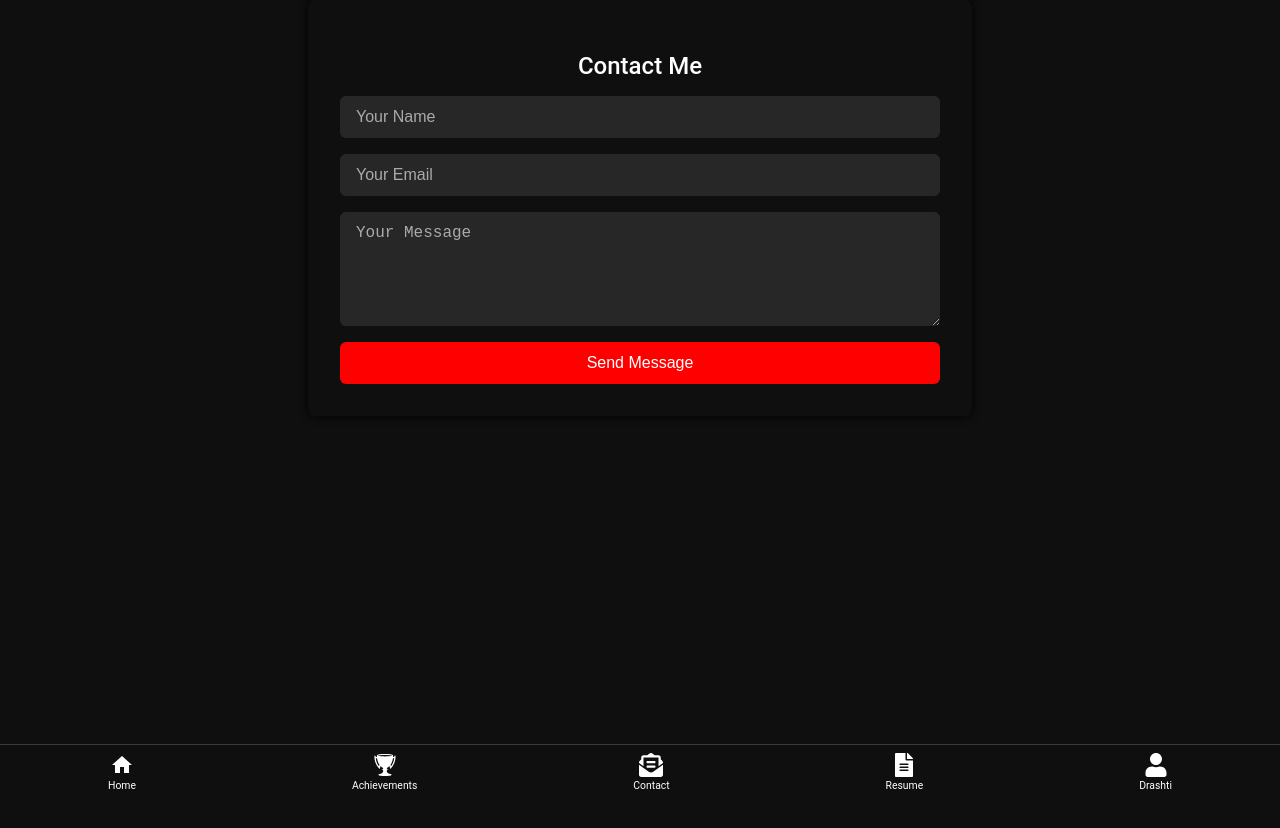
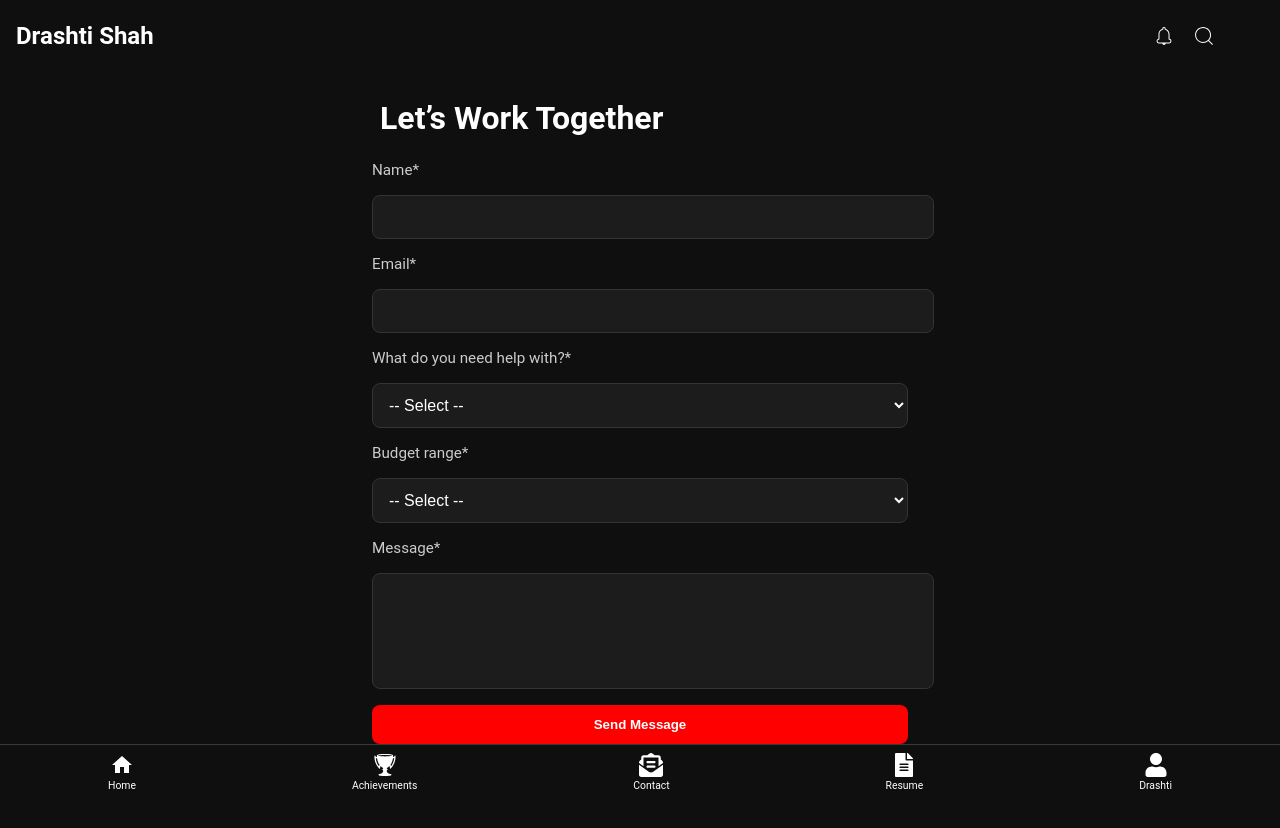
Before and after one commit to DrashtiSanjayShah/New-portfolio, a React (Vite) app: page /contact in a window 1280 px wide. Shown: the top 828 px of the page. Before the commit the page ends 800 px from the top, so only its background shows below. Built offline with nearby package versions, Linux system fonts and the light colour scheme.

Commit message:
final final update

```diff
--- a/src/components/ContactForm.css
+++ b/src/components/ContactForm.css
@@ -1,67 +1,98 @@
 .contact-form-container {
+  max-width: 600px;
+  margin: -2rem auto;
+  padding: 2rem 2rem 0 2rem;
   background-color: #0f0f0f;
-  color: white;
-  padding: 2rem;
-  max-width: 600px;
-  margin: auto;
-  border-radius: 8px;
-  box-shadow: 0 0 10px #000;
+  border-radius: 12px;
+  box-sizing: border-box;
 }
 
-.contact-form-container h2 {
-  text-align: center;
-  margin-bottom: 1rem;
-  font-weight: 500;
-}
-
-.contact-form {
+form {
   display: flex;
   flex-direction: column;
   gap: 1rem;
+  padding-bottom: 6rem;
 }
 
-.contact-form input,
-.contact-form textarea {
-  background-color: #272727;
+button {
+  background-color: #ff0000;
   border: none;
-  padding: 0.75rem 1rem;
   color: white;
-  border-radius: 6px;
-  font-size: 1rem;
+  font-weight: 600;
+  padding: 0.75rem;
+  border-radius: 8px;
+  cursor: pointer;
+  transition: background-color 0.3s ease;
+  margin-bottom: 0; /* prevent margin collapse */
 }
 
-.contact-form input::placeholder,
-.contact-form textarea::placeholder {
-  color: #aaa;
+
+.contact-form-container h2 {
+  color: #ffffff;
+  font-size: 2rem;
+  margin-bottom: 1.5rem;
+  padding-left: 0.5rem;
 }
 
-.contact-form button {
-  background-color: #ff0000;
-  color: white;
-  border: none;
-  padding: 0.75rem 1rem;
-  border-radius: 6px;
-  font-size: 1rem;
-  cursor: pointer;
-  transition: background 0.3s ease;
+
+
+label {
+  font-size: 0.95rem;
+  color: #ccc;
 }
 
-.contact-form button:hover {
-  background-color: #e60000;
+input,
+select,
+textarea {
+  background-color: #1c1c1c;
+  border: 1px solid #333;
+  border-radius: 8px;
+  padding: 0.75rem;
+  font-size: 1rem;
+  color: white;
+  width: 100%;
 }
 
-@media (max-width: 768px) {
+input:focus,
+select:focus,
+textarea:focus {
+  outline: none;
+  border-color: #ff0000;
+}
+
+
+
+button:hover {
+  background-color: #cc0000;
+}
+
+.error {
+  color: #ff4c4c;
+  font-size: 0.85rem;
+  margin-top: -0.5rem;
+}
+
+.success-message {
+  background-color: #1f1f1f;
+  padding: 1rem;
+  border: 1px solid #444;
+  border-left: 5px solid #00c853;
+  color: #c8f7c5;
+  margin-bottom: 1rem;
+  border-radius: 6px;
+}
+
+@media (max-width: 600px) {
   .contact-form-container {
-    padding: 1rem;
-    margin: 1rem;
+    padding: 1.5rem 1rem;
   }
 
-  .contact-form input,
-  .contact-form textarea {
-    font-size: 0.95rem;
+  .contact-form-container h2 {
+    font-size: 1.5rem;
   }
-
-  .contact-form button {
-    font-size: 1rem;
-  }
+  input,
+select,
+textarea{
+  width: 90%;
 }
+}
--- a/src/components/ContactForm.jsx
+++ b/src/components/ContactForm.jsx
@@ -1,23 +1,105 @@
-import React from "react";
-import BottomNav from '../components/BottomNav';
+import React, { useState } from "react";
+import Header from './Header';
+import BottomNav from "./BottomNav";
 import "./ContactForm.css";
 
 const ContactForm = () => {
+  const [formData, setFormData] = useState({
+    name: "",
+    email: "",
+    service: "",
+    budget: "",
+    message: "",
+  });
+
+  const [errors, setErrors] = useState({});
+  const [submitted, setSubmitted] = useState(false);
+
+  const validate = () => {
+    const newErrors = {};
+    if (!formData.name.trim()) newErrors.name = "Name is required.";
+    if (!formData.email.includes("@")) newErrors.email = "Enter a valid email.";
+    if (!formData.service) newErrors.service = "Please select a service.";
+    if (!formData.budget) newErrors.budget = "Please select a budget range.";
+    if (!formData.message.trim() || formData.message.length < 10)
+      newErrors.message = "Message must be at least 10 characters.";
+    return newErrors;
+  };
+
+  const handleChange = (e) => {
+    setFormData({ ...formData, [e.target.name]: e.target.value });
+    setErrors({ ...errors, [e.target.name]: "" });
+  };
+
+  const handleSubmit = (e) => {
+    e.preventDefault();
+    const foundErrors = validate();
+    if (Object.keys(foundErrors).length > 0) {
+      setErrors(foundErrors);
+    } else {
+      console.log("Submitted:", formData);
+      setSubmitted(true);
+      setFormData({
+        name: "",
+        email: "",
+        service: "",
+        budget: "",
+        message: "",
+      });
+    }
+  };
+
   return (
     <>
+    <Header />
     <div className="contact-form-container">
-      <h2>Contact Me</h2>
-      <form className="contact-form">
-        <input type="text" name="name" placeholder="Your Name" required />
-        <input type="email" name="email" placeholder="Your Email" required />
-        <textarea name="message" rows="5" placeholder="Your Message" required />
+      <h2>Let’s Work Together</h2>
+      {submitted && <p className="success-message">Thanks! I’ll get back to you soon.</p>}
+      <form onSubmit={handleSubmit}>
+        <label>Name*</label>
+        <input name="name" value={formData.name} onChange={handleChange} />
+        {errors.name && <p className="error">{errors.name}</p>}
+
+        <label>Email*</label>
+        <input name="email" type="email" value={formData.email} onChange={handleChange} />
+        {errors.email && <p className="error">{errors.email}</p>}
+
+        <label>What do you need help with?*</label>
+        <select name="service" value={formData.service} onChange={handleChange}>
+          <option value="">-- Select --</option>
+          <option value="Website">Website</option>
+          <option value="Consultation">Consultation</option>
+          <option value="Collaboration">Collaboration</option>
+          <option value="Other">Something else</option>
+        </select>
+        {errors.service && <p className="error">{errors.service}</p>}
+
+        <label>Budget range*</label>
+        <select name="budget" value={formData.budget} onChange={handleChange}>
+          <option value="">-- Select --</option>
+          <option value="Below ₹5,000">Below ₹5,000</option>
+          <option value="₹5,000 – ₹10,000">₹5,000 – ₹10,000</option>
+          <option value="₹10,000 – ₹20,000">₹10,000 – ₹20,000</option>
+          <option value="₹20,000+">₹20,000+</option>
+        </select>
+        {errors.budget && <p className="error">{errors.budget}</p>}
+
+        <label>Message*</label>
+        <textarea
+          name="message"
+          value={formData.message}
+          rows="5"
+          style={{ resize: "none" }}
+          onChange={handleChange}
+        ></textarea>
+        {errors.message && <p className="error">{errors.message}</p>}
+
         <button type="submit">Send Message</button>
       </form>
     </div>
-    <BottomNav />
+   <BottomNav />
     </>
   );
-
 };
 
 export default ContactForm;
--- a/src/components/Header.jsx
+++ b/src/components/Header.jsx
@@ -1,29 +1,161 @@
-import React, { useState } from "react";
+import React, { useState, useRef, useEffect } from "react";
 import { CiSearch, CiBellOn } from "react-icons/ci";
+import { IoMdClose } from "react-icons/io";
+const Header = () => {
+  const [searchOpen, setSearchOpen] = useState(false);
+  const [searchQuery, setSearchQuery] = useState("");
+  const overlayRef = useRef(null);
 
-const Header = () => {
-  const [menuOpen, setMenuOpen] = useState(false);
+  const suggestions = [
+    { label: "What are Dark Patterns?", link: "https://youtu.be/EDQkOyTW0g8" },
+    { label: "Web Developer reviews to famous websites", link: "/reviews" },
+    { label: "How to use ChatGPT like a PRO", link: "https://youtu.be/yGSbA3mIDTM" },
+    {
+      label: "Huge Freelance mistakes I made that costed me my Mental Health",
+      link: "https://youtu.be/0wrXdOzwMAE",
+    },
+    { label: "My old Portfolio", link: "https://portfolio-c4508.web.app" },
+    {
+      label: "That one Girl in B.Tech",
+      link: "https://www.youtube.com/@ThatOneGirlinBTech",
+    },
+  ];
 
-  const toggleMenu = () => {
-    setMenuOpen((prev) => !prev);
+  const toggleSearch = () => {
+    setSearchOpen(true);
   };
+
+  // Close when clicking outside
+  useEffect(() => {
+    const handleClickOutside = (event) => {
+      if (overlayRef.current && !overlayRef.current.contains(event.target)) {
+        setSearchOpen(false);
+      }
+    };
+
+    if (searchOpen) {
+      document.addEventListener("mousedown", handleClickOutside);
+      document.addEventListener("touchstart", handleClickOutside);
+    }
+
+    return () => {
+      document.removeEventListener("mousedown", handleClickOutside);
+      document.removeEventListener("touchstart", handleClickOutside);
+    };
+  }, [searchOpen]);
 
   return (
     <>
-      <div className="header">
-        {/* Left side */}
+      <div
+        className="header"
+        style={{
+          display: "flex",
+          justifyContent: "space-between",
+          padding: "1rem",
+        }}
+      >
         <div className="header-left">
-          <h2>Drashti Shah</h2>
+          <a href="/" className="logo">
+            <h2>Drashti Shah</h2>
+          </a>
         </div>
 
-        {/* Right side */}
-        <div className="right-icon">
-
+        <div className="right-icon" style={{ display: "flex", gap: "1rem" }}>
           <CiBellOn className="icon" />
-          <CiSearch className="icon" />
+          <CiSearch
+            className="icon"
+            onClick={toggleSearch}
+            style={{ cursor: "pointer" }}
+          />
         </div>
       </div>
 
+      {searchOpen && (
+        <div
+          style={{
+            position: "fixed",
+            top: 0,
+            left: 0,
+            width: "100vw",
+            height: "100vh",
+            backgroundColor: "rgba(0, 0, 0, 0.85)",
+            display: "flex",
+            justifyContent: "center",
+            zIndex: 9999,
+          }}
+        >
+          <div
+            ref={overlayRef}
+            style={{
+              width: "90%",
+              maxWidth: "600px",
+              backgroundColor: "#1e1e1e",
+              borderRadius: "12px",
+              padding: "2rem",
+              position: "relative",
+              height: "fit-content",
+              paddingBottom: "0",
+            }}
+          >
+            <div
+              style={{
+                display: "flex",
+                alignItems: "center",
+                marginBottom: "1rem",
+              }}
+            >
+              <input
+                type="text"
+                placeholder="Search..."
+                value={searchQuery}
+                onChange={(e) => setSearchQuery(e.target.value)}
+                style={{
+                  flex: 1,
+                  border: "none",
+                  fontSize: "1.1rem",
+                  backgroundColor: "#1e1e1e",
+                  color: "white",
+                }}
+                autoFocus
+              />
+              <IoMdClose
+                className="icon"
+                onClick={() => setSearchOpen(false)}
+              />
+            </div>
+
+            <ul style={{ listStyle: "none", padding: 0, margin: 0 }}>
+              {suggestions
+                .filter((item) =>
+                  item.label.toLowerCase().includes(searchQuery.toLowerCase())
+                )
+                .map((item, idx) => (
+                  <li key={idx}>
+                    <a
+                      href={item.link}
+                      target={item.link.startsWith("http") ? "_blank" : "_self"}
+                      rel="noopener noreferrer"
+                      style={{
+                        display: "flex",
+                        alignItems: "center",
+                        gap: "1rem",
+                        paddingBottom: "0.75rem",
+                        marginBottom: "0.75rem",
+                        cursor: "pointer",
+                        color: "white",
+                        textDecoration: "none",
+                      }}
+                      onClick={() => setSearchOpen(false)}
+                    >
+                      <CiSearch className="icon" />
+                      {item.label}
+                    </a>
+                  </li>
+                ))}
+            </ul>
+          </div>
+        </div>
+      )}
     </>
   );
 };
--- a/src/components/ProfilePage.jsx
+++ b/src/components/ProfilePage.jsx
@@ -1,25 +1,56 @@
 import React from "react";
 import "./ProfilePage.css";
-import drashtiImage from "../assets/images/drashti-photo.png"; // Use your actual image path
+import drashtiImage from "../assets/images/drashti-photo.png";
+import Header from "../components/Header";
 import BottomNav from "./BottomNav";
 
 const qualifications = [
-  "Bachelor of Engineering in Information Technology",
+    "Freelance Website Designer",
+  "Technical Writer | GitHub Contributor",
+  "Conducted sessions on Generative AI and Microsoft Cloud",
     "4+ years of Web Development experience",
+  "Bachelor of Engineering in Information Technology: CGPA - 9.57",
+
   "Microsoft Learn Student Ambassador (Beta)",
-  "Technical Writer | GitHub Contributor",
-  "Freelance Website Designer",
+
+  "Developed custom websites for small businesses and creators",
+  "Passionate about clean UI and helpful tech content",
 ];
 
 const ProfilePage = () => {
   return (
     <>
-    <div className="profile-page">
-      <div className="left-section">
-        <img src={drashtiImage} alt="Drashti" className="creator-image" />
-        <h2 className="intro-text">Hello, this is Drashti</h2>
+      <Header />
+      <div className="profile-page-container">
+        {/* Top Section */}
+        <div className="top-section">
+          {/* Left - Image */}
+          <div className="top-left">
+            <img src={drashtiImage} alt="Drashti" className="profile-image" />
           </div>
-      <div className="right-section">
+
+          {/* Right - Info */}
+          <div className="top-right">
+            <h2 className="name">Drashti Shah</h2>
+            <div className="details">
+              <div className="email">
+                @thatonegirlinbtech . 600+ followers across channels
+              </div>
+              <p className="email"> drashtisanjayshah@gmail.com</p>
+              <p className="location">Mumbai, India</p>
+
+              <p className="description">
+                I'm a web developer, tech speaker, and student ambassador who
+                loves building clean, user-first websites and explaining
+                technical things simply. Whether it's a tutorial or a portfolio,
+                I try to keep it practical and helpful.
+              </p>
+            </div>
+          </div>
+        </div>
+
+        {/* Bottom Section */}
+        <div className="bottom-section">
           <h2 className="section-title">Qualifications</h2>
           <ul className="qualification-list">
             {qualifications.map((item, index) => (
@@ -33,7 +64,6 @@ const ProfilePage = () => {
       <BottomNav />
     </>
   );
-
 };
 
 export default ProfilePage;
--- a/src/components/VideoPlayer.jsx
+++ b/src/components/VideoPlayer.jsx
@@ -46,7 +46,9 @@ const VideoPlayer = () => {
 >
   DOWNLOAD RESUME
 </a>
+<a href='https://drive.google.com/file/d/1KY67ETEZ1-jeAA7KhY6bwu6KXPLyfvAL/view?usp=share_link' target="_blank">
         <Button variant="outline-dark" className='video-button' >RESOURCES</Button>
+        </a>
       </div>
     </div>
   );
--- a/src/index.css
+++ b/src/index.css
@@ -22,7 +22,6 @@ body {
   justify-content: space-between;
   align-items: center;
   max-width: 1200px;
-  margin: 0.5rem 1rem;
 }
 
 .right-icon {
@@ -65,6 +64,12 @@ body {
   border-bottom: 1px solid #3a3a3a;
 }
 
+.logo{
+  text-decoration: none;
+  color: white;
+  margin-top: 0rem
+}
+
 /* Video card */
 .small-thumbnail {
   width: 480px;
@@ -93,11 +98,11 @@ body {
   cursor: pointer;
 }
 .videos {
-  align-items: center;
+  margin: 1rem;
+  display: flex;
+  align-items: flex-start;
   justify-content: center;
-  display: flex;
   gap: 2rem;
-  margin: 1rem;
 }
 
 .video-small-thumbnail {
@@ -113,6 +118,7 @@ body {
   gap: 30px;
   display: block;
 }
+
 .right-side-video p {
   color: grey;
 }
@@ -157,7 +163,7 @@ body {
 .video-details {
   font-size: 0.75rem;
   margin: -.5rem 3rem ;
-  padding-bottom: 4rem;
+  padding-bottom: 3rem;
   color: grey;
 }
 
```
Also changed, not shown: src/components/ProfilePage.css (+59 -57 lines), src/components/Videos.jsx (+9 -8 lines). Lines whose indentation alone changed are shown as unchanged.
